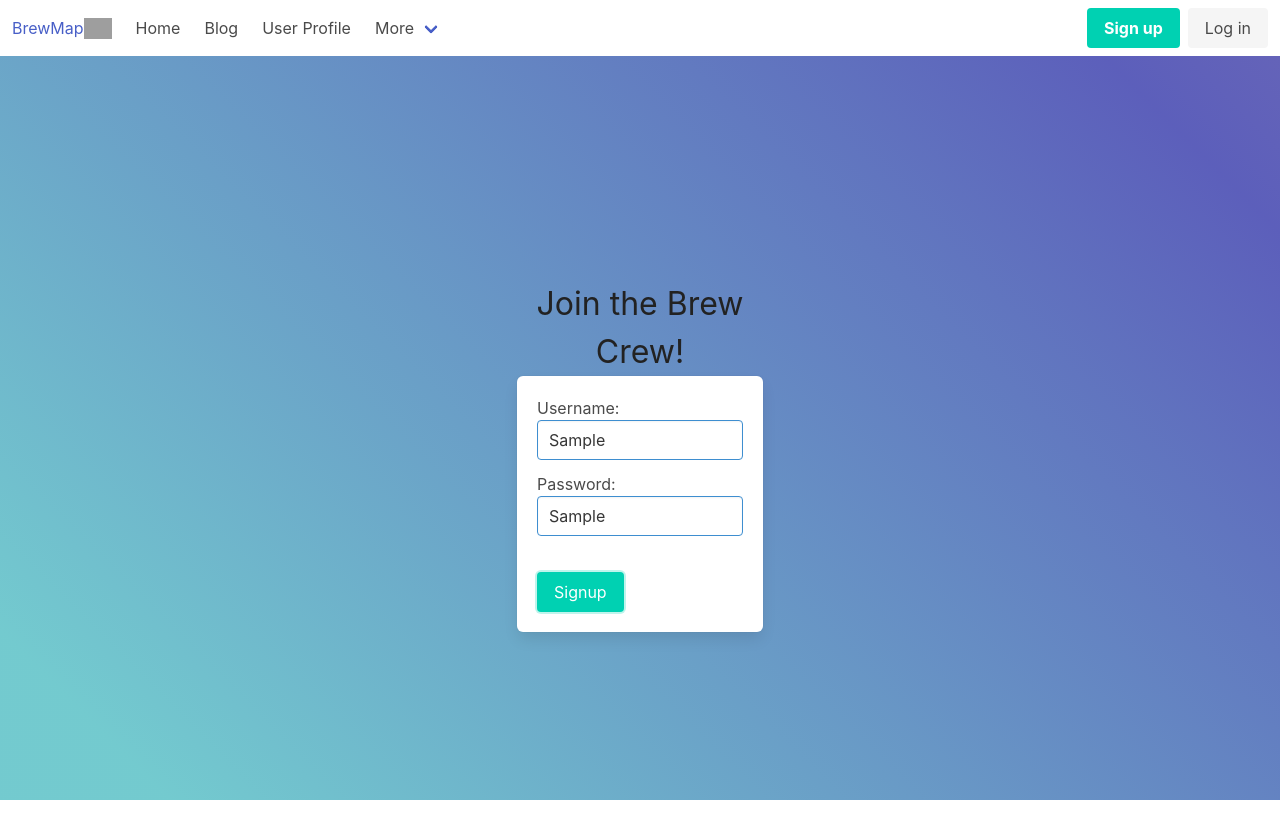
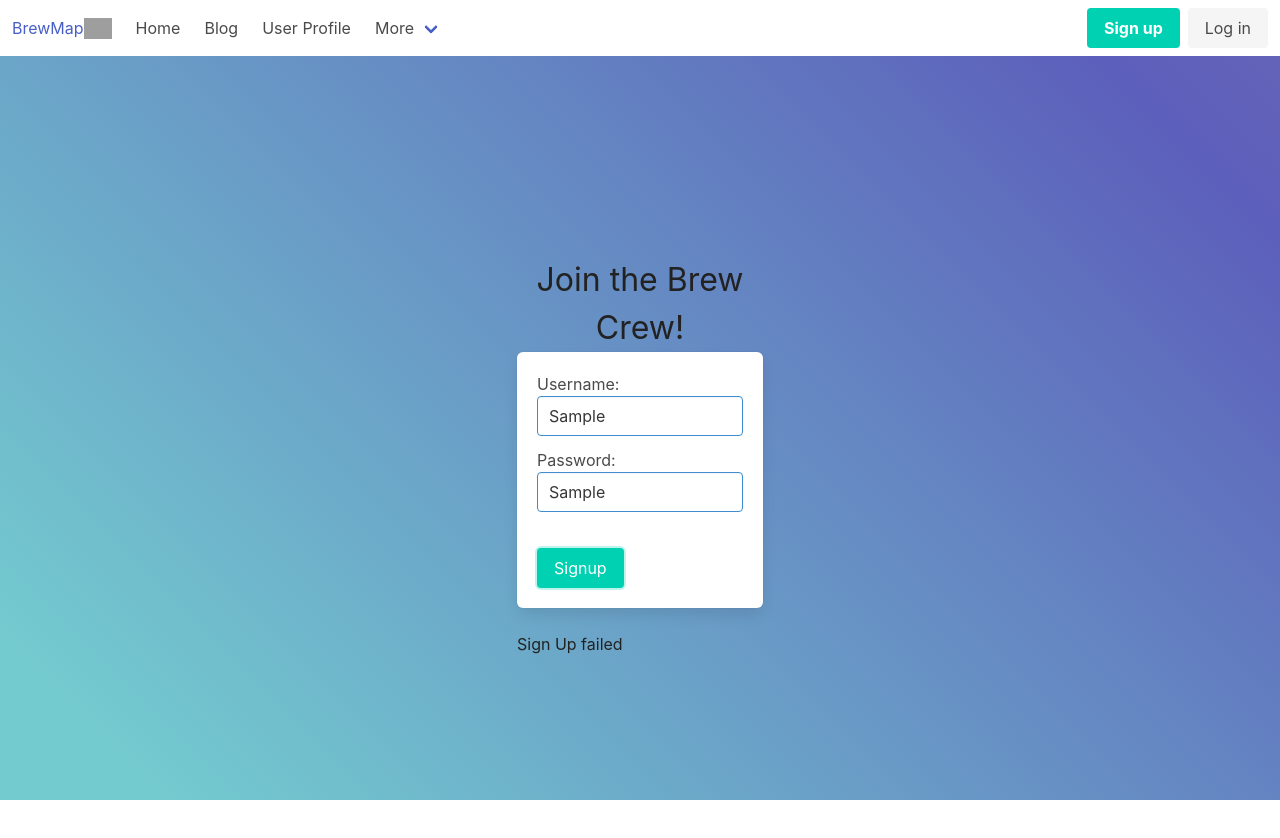
Before and after one commit to rbsantos-code/BrewMaps-3, a React (Create React App) app in the folder client/: page /SignUp in a window 1280 px wide. Both pictures are taken after typing "Sample", "Sample" into the empty fields and a click on the button "Signup". Shown: the top 838 px of the page. Built offline with nearby package versions, Linux system fonts and the light colour scheme; no server answers; grey boxes are pictures that could not be loaded.

Commit message:
add try catch error

```diff
--- a/client/src/components/SignUp/index.js
+++ b/client/src/components/SignUp/index.js
@@ -7,11 +7,12 @@ export default function SignUp(props) {
 
     const [formState, setFormState] = useState({ username: '', password: ''});
 
-    const [addUser] = useMutation(ADD_USER);
+    const [addUser, { error }] = useMutation(ADD_USER);
 
     const handleFormSubmit = async (event) => {
         event.preventDefault();
 
+        try {
             const mutationResponse = await addUser({
                 variables: {
                     username: formState.username,
@@ -20,6 +21,10 @@ export default function SignUp(props) {
             });
             const token = mutationResponse.data.addUser.token;
             Auth.login(token);
+        } catch (e) {
+            console.error(e);
+        }
+
     };
 
     const handleChange = (event) => {
@@ -61,6 +66,7 @@ export default function SignUp(props) {
                                         </p>
                                     </div>
                                 </form>
+                                {error && <div>Sign Up failed</div>}
                             </div>
                         </div>
                     </div>
```
Lines whose indentation alone changed are shown as unchanged.
